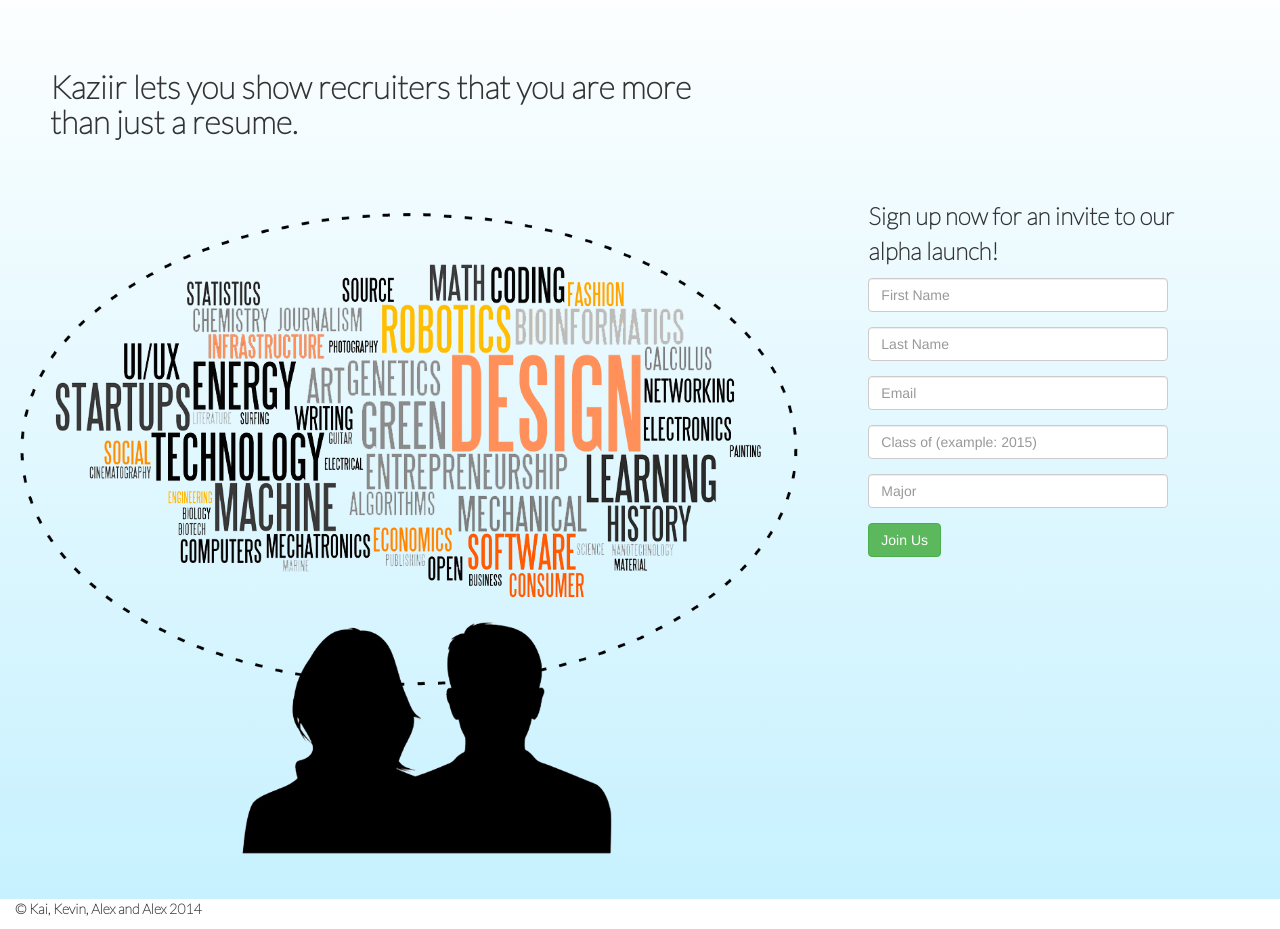
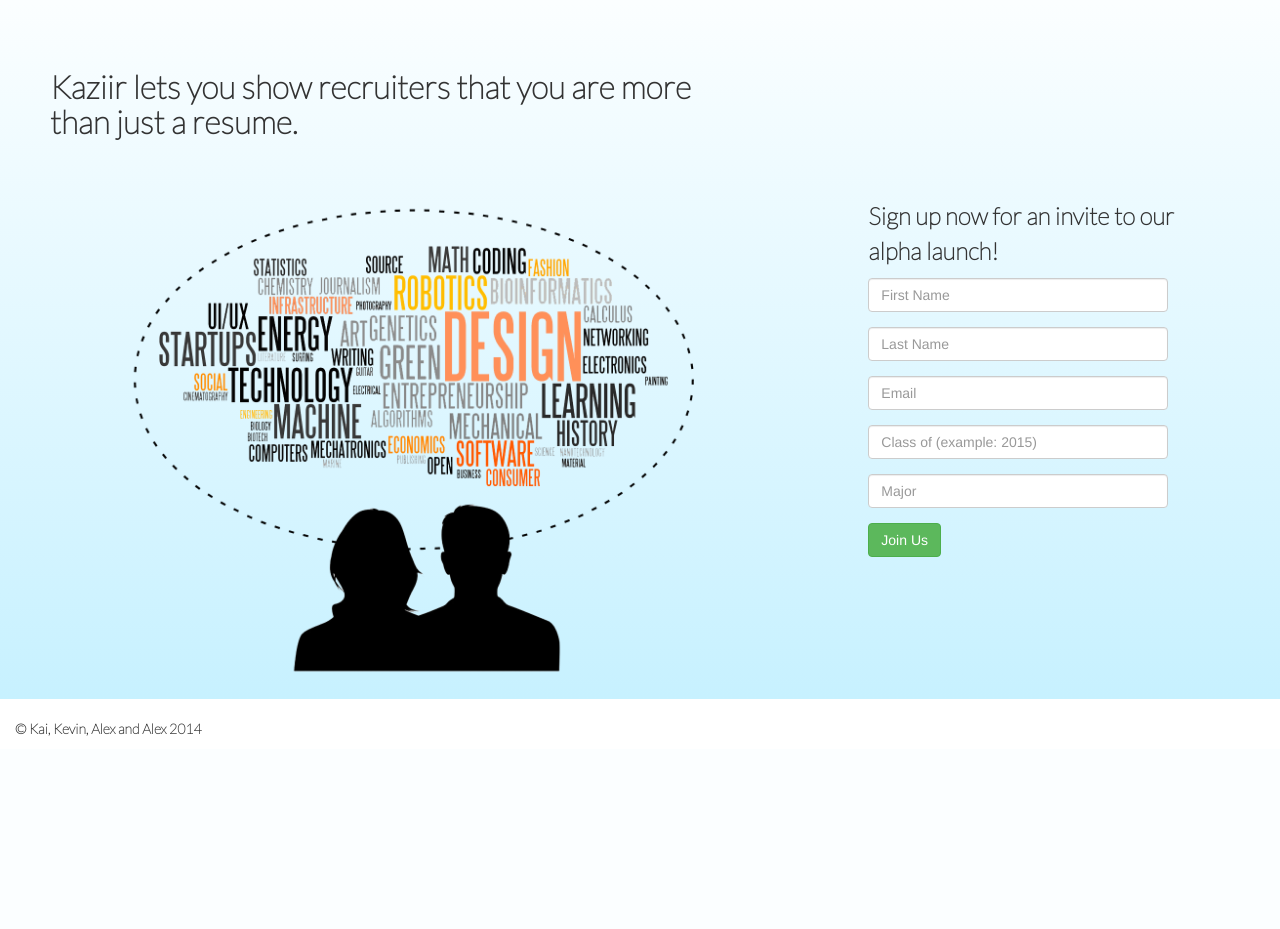
Before and after one commit to kkuspa/kaziir_alpha, a PHP site: page / in a window 1280 px wide. Shown: the part 51-980 px from the top of the page. After the commit the page ends 787 px from the top, so only its background shows below. Run offline with PHP 8.4, Linux system fonts and the light colour scheme; some libraries are stand-ins or nearby versions.

Commit message:
fixed pic formatting

```diff
--- a/css/index.css
+++ b/css/index.css
@@ -21,11 +21,7 @@ body {
 	background-repeat: no-repeat;
 }
 
-@media (min-width: 768px) {
-	#pic {
-		height: 700px;
-	}
-}
+
 
 
 #stuff {
@@ -60,6 +56,7 @@ padding-top: 50px;
 #cp {
 	font-family: 'Lato',serif;
 	font-size: 14px;
+	padding-top: 20px;
 }
 
 h1 {
```
Also changed, not shown: css/about.css (line endings or trailing spaces).
